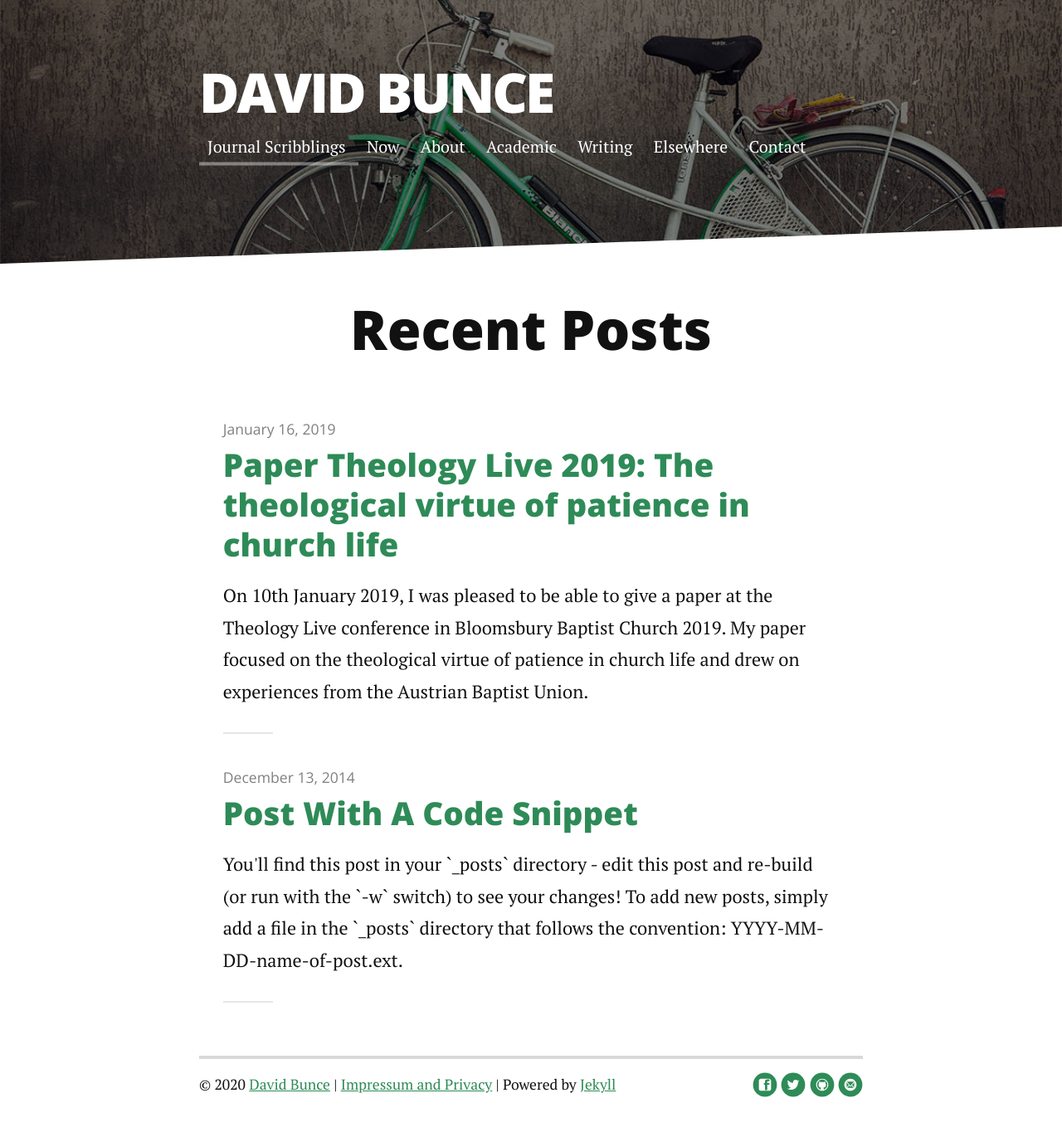
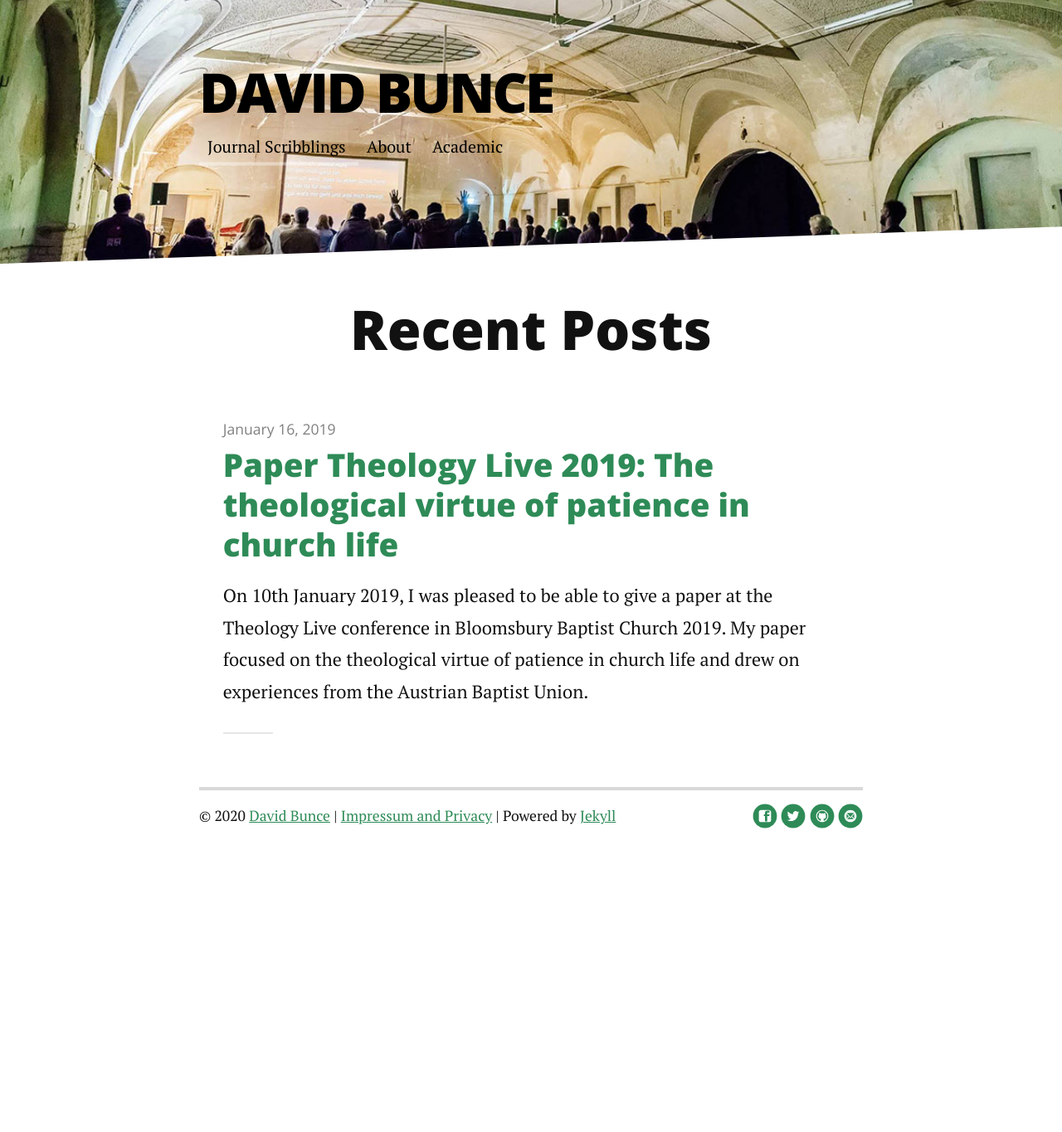
Before and after one commit to davidbunce/davidbunce, a Jekyll site: the page built from index.html, in a window 1280 px wide. Shown: the whole page at 83% size. Built offline with Jekyll 4.4.1, drawn with Linux system fonts in a browser that asks for light colours; nearby versions of some CDN libraries; the list of posts is cut into pages by our own code; after the commit the page ends 1041 px from its top, so only the background shows below that.

Commit message:
Lots of changes

```diff
--- a/_config.yml
+++ b/_config.yml
@@ -14,18 +14,10 @@
 navigation:
   - title: Journal Scribblings
     url: /index.html
-  - title: Now
-    url: /now
   - title: About
     url: /about
   - title: Academic
     url: /academic
-  - title: Writing
-    url: /writing
-  - title: Elsewhere
-    url: /elsewhere
-  - title: Contact
-    url: /contact
 
 social:
   github: davidbunce
--- a/_posts/2014-12-13-code-snippet.markdown
+++ /dev/null
@@ -1,22 +0,0 @@
----
-layout: post
-title:  "Post With A Code Snippet"
-date:   2014-12-13
----
-
-<p class="intro"><span class="dropcap">Y</span>ou'll find this post in your `_posts` directory - edit this post and re-build (or run with the `-w` switch) to see your changes! To add new posts, simply add a file in the `_posts` directory that follows the convention: YYYY-MM-DD-name-of-post.ext.</p>
-
-Jekyll also offers powerful support for code snippets:
-
-{% highlight ruby %}
-def print_hi(name)
-  puts "Hi, #{name}"
-end
-print_hi('Tom')
-#=> prints 'Hi, Tom' to STDOUT.
-{% endhighlight %}
-
-Check out the [Jekyll docs][jekyll] for more info on how to get the most out of Jekyll. File all bugs/feature requests at [Jekyll's GitHub repo][jekyll-gh].
-
-[jekyll-gh]: https://github.com/mojombo/jekyll
-[jekyll]:    http://jekyllrb.com
--- a/assets/scss/breakpoints/_800up.scss
+++ b/assets/scss/breakpoints/_800up.scss
@@ -89,13 +89,13 @@
 				border: none;
 
 				a {
-					color: white;
+					color: #000;
 					font-size: .9em;
 					text-decoration: none;
 					padding: 0 .25em;
 
 					&:hover {
-						color: darken(white, 20%);
+						color: lighten(#000, 20%);
 					}
 				}
 
--- a/assets/scss/breakpoints/_mobileup.scss
+++ b/assets/scss/breakpoints/_mobileup.scss
@@ -177,9 +177,9 @@
 
 .header {
 	background-color: $background-color;
-	background-image: url('../img/touring.jpg');
+	background-image: url('../img/donauhof_ceiling.jpg');
 	background-size: cover;
-	background-position: center center;
+	background-position: center bottom;
 	color: white;
 	padding: 0;
 	height: 3em;
@@ -200,7 +200,7 @@
 		text-transform: uppercase;
 
 		a {
-			color: white;
+			color: #000;
 			text-decoration: none;
 		}
 	}
```
Also changed, not shown: about.md (+2 -2 lines), assets/css/style.css, assets/img/donauhof_ceiling.jpg (added), assets/img/profile-david-bunce.jpg (added).
